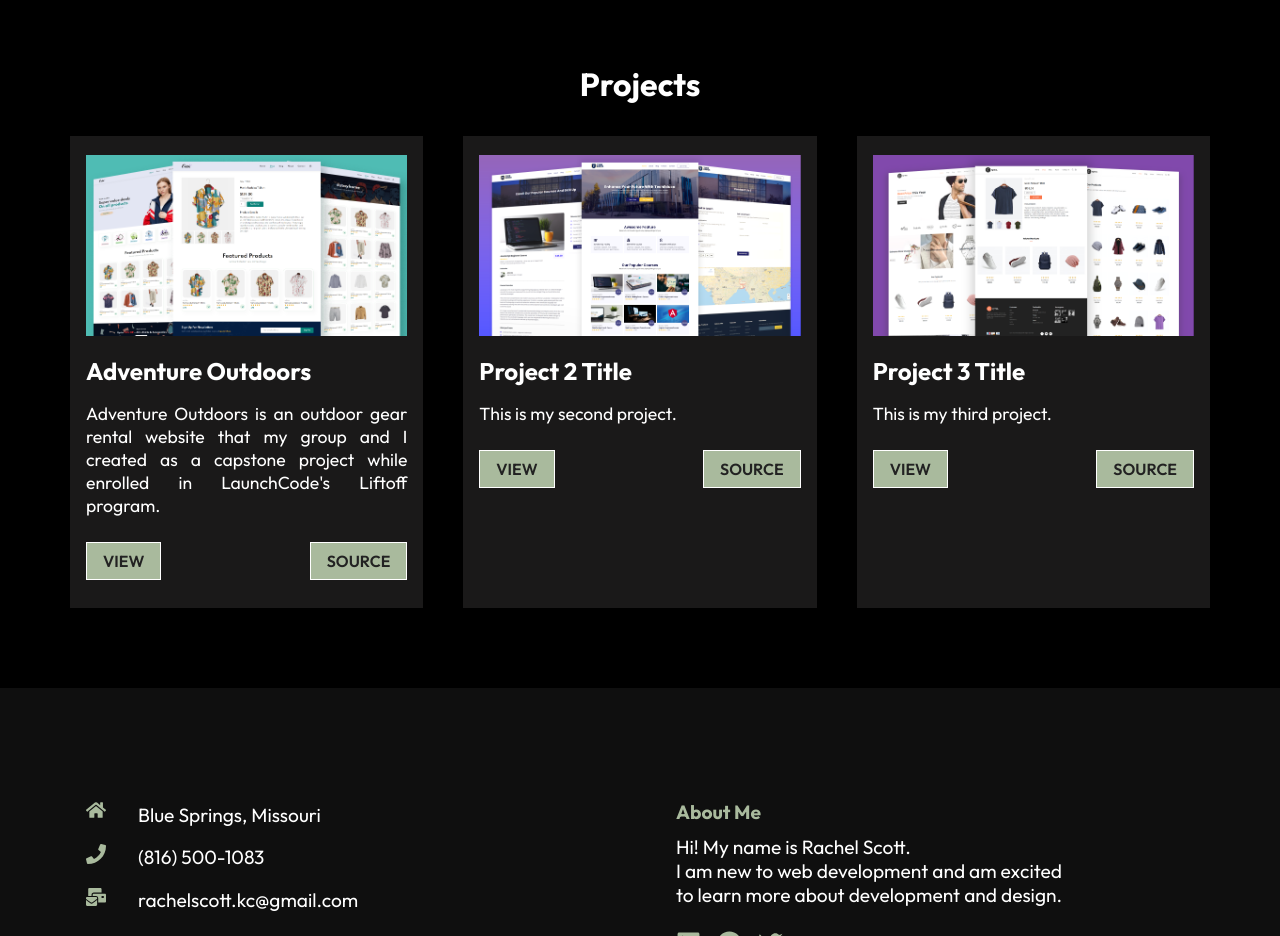
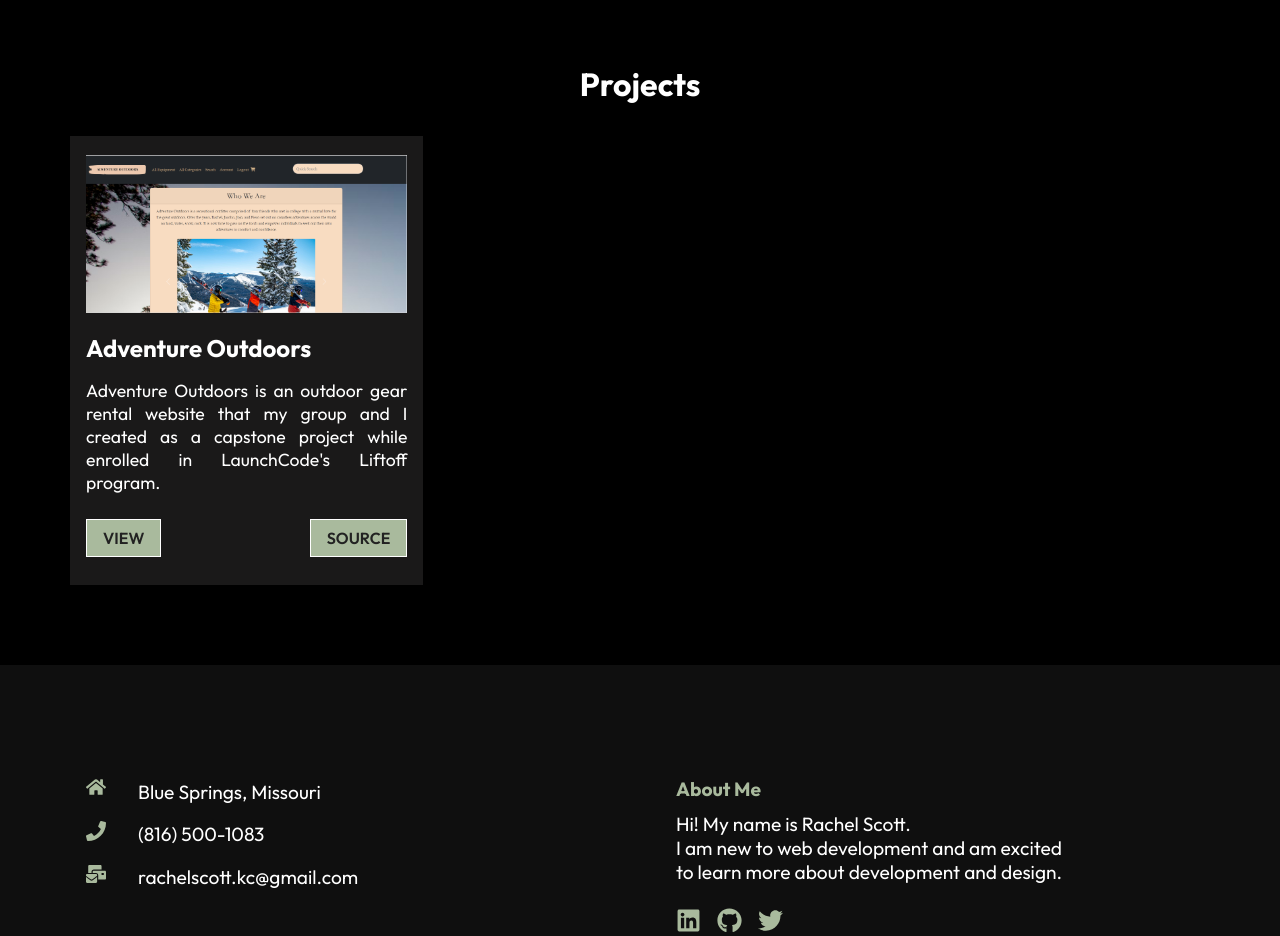
Before and after one commit to r-scott25/rscott-portfolio, a React (Create React App) app: page /project in a window 1280 px wide. Shown: the part 800-1736 px from the top of the page. Built offline with nearby package versions, Linux system fonts and the light colour scheme.

Commit message:
changed photo on project card

```diff
--- a/src/components/WorkCardData.js
+++ b/src/components/WorkCardData.js
@@ -1,29 +1,30 @@
 import pro1 from "../assets/project1.png";
 import pro2 from "../assets/project2.png";
 import pro3 from "../assets/project3.png";
+import AOHome from "../assets/AOHome.png";
 
 const ProjectCardData = [
     {
-       imgsrc: pro1,
+       imgsrc: AOHome,
        title: "Adventure Outdoors",
        text: "Adventure Outdoors is an outdoor gear rental website that my group and I created as a capstone project while enrolled in LaunchCode's Liftoff program.",
        view: "url.com",
        source: "https://github.com/r-scott25/Adventureland",
     },
-    {
-        imgsrc: pro2,
-        title: "Project 2 Title",
-        text: "This is my second project.",
-        view: "url.com",
-        source: "url.com",
-     },
-     {
-        imgsrc: pro3,
-        title: "Project 3 Title",
-        text: "This is my third project.",
-        view: "url.com",
-        source: "url.com",
-     },
+   //  {
+   //      imgsrc: pro2,
+   //      title: "Project 2 Title",
+   //      text: "This is my second project.",
+   //      view: "url.com",
+   //      source: "url.com",
+   //   },
+   //   {
+   //      imgsrc: pro3,
+   //      title: "Project 3 Title",
+   //      text: "This is my third project.",
+   //      view: "url.com",
+   //      source: "url.com",
+   //   },
 ]
 
 export default ProjectCardData;
```
Also changed, not shown: src/assets/AOHome.png (added).
